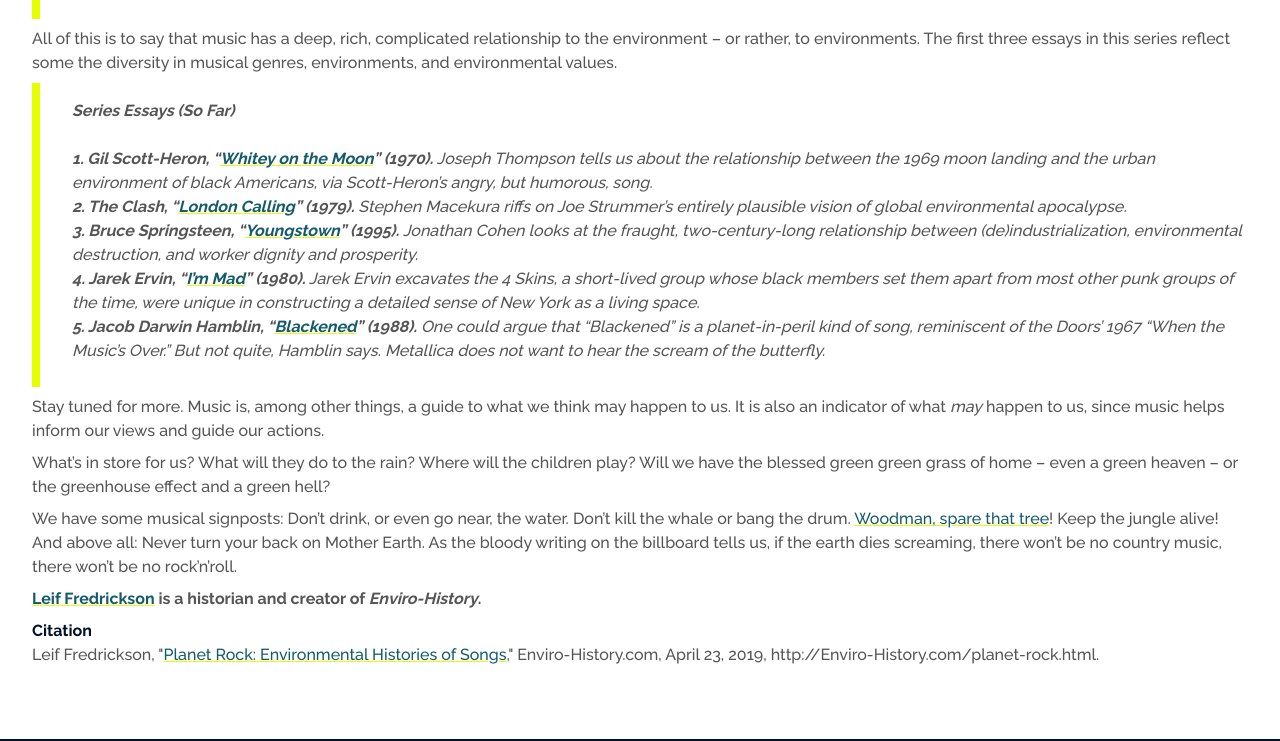
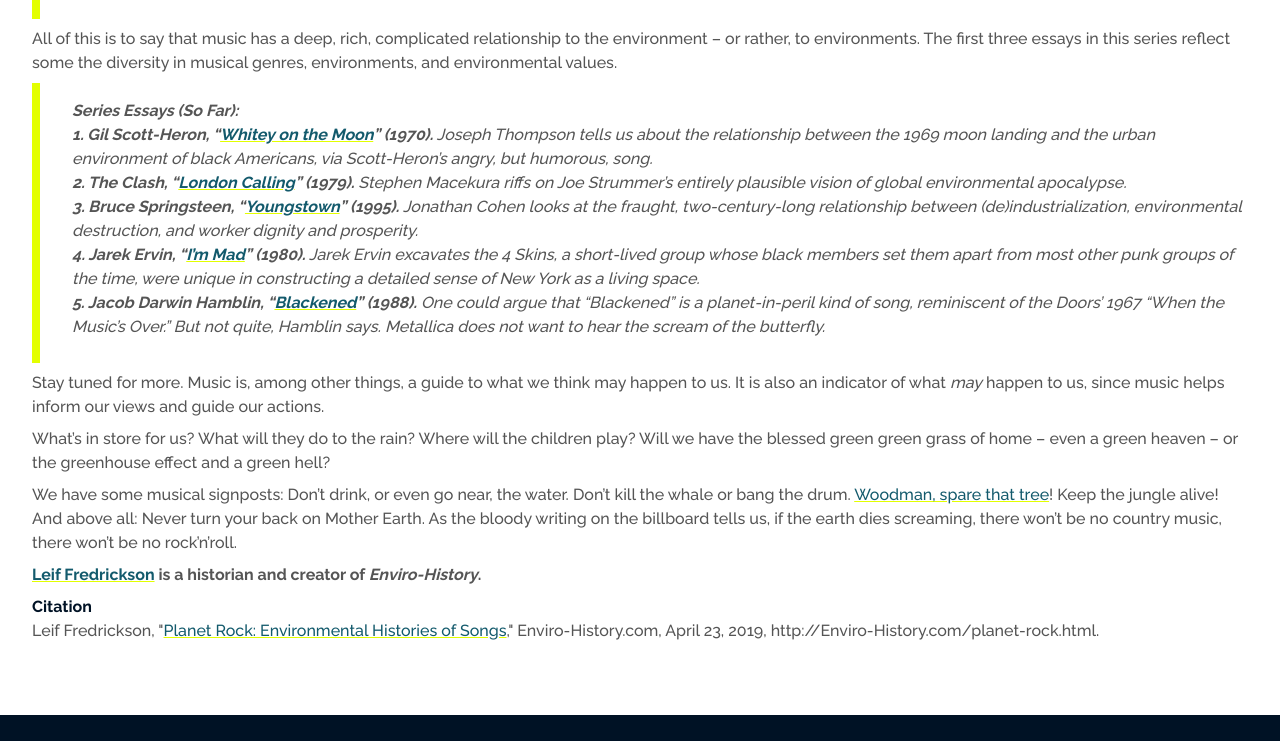
Before and after one commit to leiffredrickson/enviro-history, a Jekyll site: the page built from _posts/2019-04-23-planet-rock.md, in a window 1280 px wide and 900 px high, scrolled down 2836 px, cut to the strip 159-900 px from the top of the window. Built offline with Jekyll 4.4.1, drawn with Linux system fonts in a browser that asks for light colours; comment, search, counter and statistics services are not loaded.

```diff
--- a/_posts/2019-04-23-planet-rock.md
+++ b/_posts/2019-04-23-planet-rock.md
@@ -48,7 +48,7 @@ You are also not likely to find anything more than a token hip-hop song on these
 
 All of this is to say that music has a deep, rich, complicated relationship to the environment – or rather, to environments. The first three essays in this series reflect some the diversity in musical genres, environments, and environmental values.
 
->**Series Essays (So Far)**<br>
+>**Series Essays (So Far):**<br>
 **1. Gil Scott-Heron, “[Whitey on the Moon](whitey-on-the-moon)" (1970).**  Joseph Thompson tells us about the relationship between the 1969 moon landing and the urban environment of black Americans, via Scott-Heron’s angry, but humorous, song.<br>
 **2. The Clash, “[London Calling](london-calling)" (1979).**  Stephen Macekura riffs on Joe Strummer's entirely plausible vision of global environmental apocalypse.<br>
 **3. Bruce Springsteen, "[Youngstown](youngstown)" (1995).**  Jonathan Cohen looks at the fraught, two-century-long relationship between (de)industrialization, environmental destruction, and worker dignity and prosperity.<br>
```
